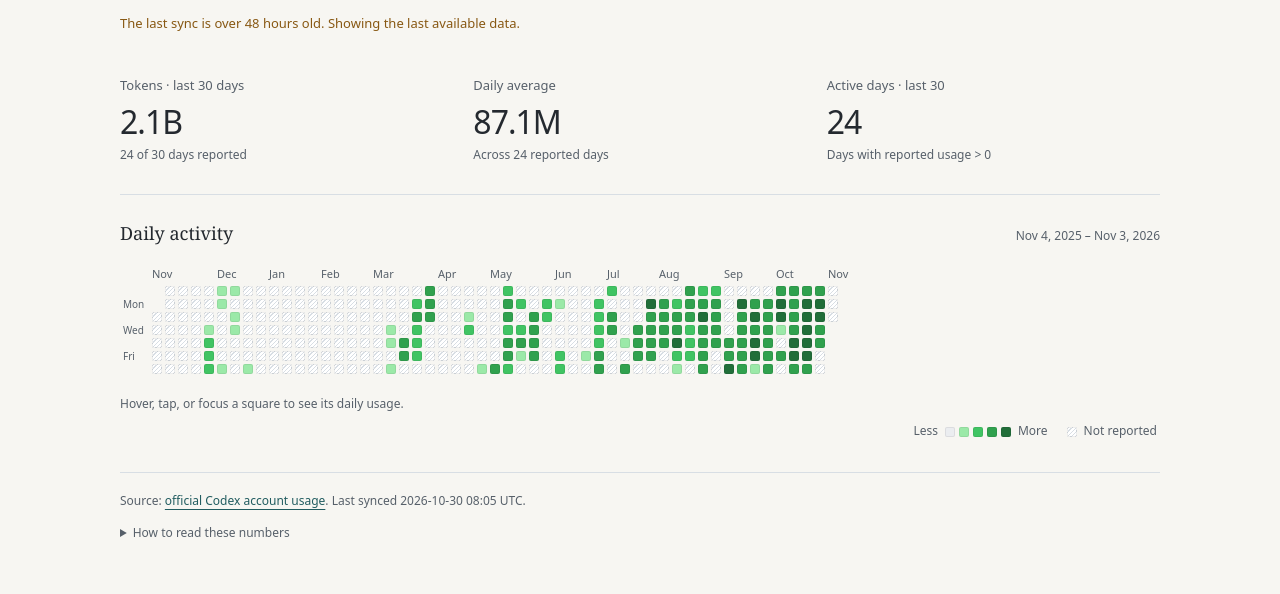
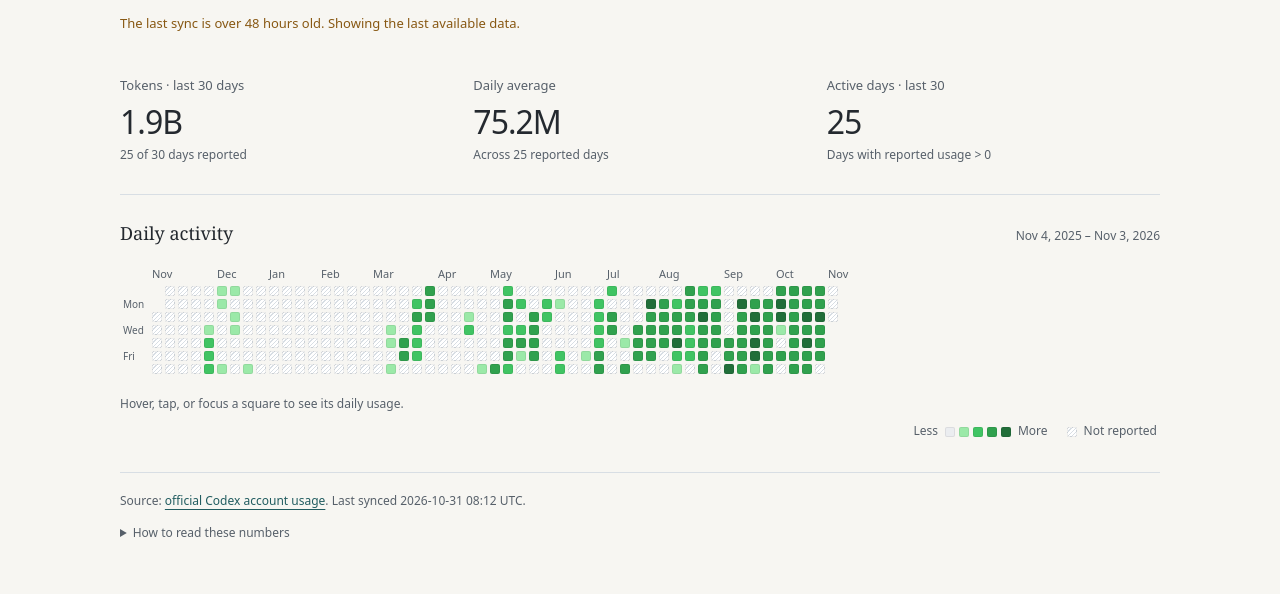
Before and after one commit to jzstark/jzstark.github.io, a Jekyll site: the page built from activity.html, in a window 1280 px wide. Shown: the part 351-945 px from the top of the page. Built offline with Jekyll 4.4.1, drawn with Linux system fonts in a browser that asks for light colours; part of the change alters nothing that is shown.

Commit message:
Update Codex daily activity

```diff
--- a/assets/data/codex-usage.json
+++ b/assets/data/codex-usage.json
@@ -5,12 +5,12 @@
     "name": "Codex account usage",
     "url": "https://learn.chatgpt.com/docs/app-server#7-token-usage-chatgpt"
   },
-  "updated_at": "2026-10-30T08:05:39Z",
+  "updated_at": "2026-10-31T08:12:39Z",
   "summary": {
-    "lifetimeTokens": 6215902616,
-    "peakDailyTokens": 253813645,
-    "currentStreakDays": 19,
-    "longestStreakDays": 19
+    "lifetimeTokens": 5933402435,
+    "peakDailyTokens": 230002159,
+    "currentStreakDays": 20,
+    "longestStreakDays": 20
   },
   "days": [
     {
@@ -423,7 +423,7 @@
     },
     {
       "date": "2026-09-17",
-      "tokens": 62962335
+      "tokens": 62929245
     },
     {
       "date": "2026-09-18",
@@ -431,27 +431,27 @@
     },
     {
       "date": "2026-09-19",
-      "tokens": 60157773
+      "tokens": 59585613
     },
     {
       "date": "2026-09-21",
-      "tokens": 93527525
+      "tokens": 93303095
     },
     {
       "date": "2026-09-22",
-      "tokens": 168976981
+      "tokens": 152666724
     },
     {
       "date": "2026-09-23",
-      "tokens": 80197171
+      "tokens": 73963967
     },
     {
       "date": "2026-09-24",
-      "tokens": 208505802
+      "tokens": 193259821
     },
     {
       "date": "2026-09-25",
-      "tokens": 253813645
+      "tokens": 230002159
     },
     {
       "date": "2026-09-26",
@@ -459,39 +459,39 @@
     },
     {
       "date": "2026-09-28",
-      "tokens": 61173529
+      "tokens": 57759537
     },
     {
       "date": "2026-09-29",
-      "tokens": 32415248
+      "tokens": 30785324
     },
     {
       "date": "2026-09-30",
-      "tokens": 47708072
+      "tokens": 45922727
     },
     {
       "date": "2026-10-01",
-      "tokens": 13482091
+      "tokens": 13362475
     },
     {
       "date": "2026-10-02",
-      "tokens": 50167368
+      "tokens": 48575163
     },
     {
       "date": "2026-10-03",
-      "tokens": 46558905
+      "tokens": 44862850
     },
     {
       "date": "2026-10-04",
-      "tokens": 64205331
+      "tokens": 61992095
     },
     {
       "date": "2026-10-05",
-      "tokens": 117389430
+      "tokens": 113868817
     },
     {
       "date": "2026-10-06",
-      "tokens": 108885271
+      "tokens": 107894579
     },
     {
       "date": "2026-10-07",
@@ -499,83 +499,87 @@
     },
     {
       "date": "2026-10-09",
-      "tokens": 39632171
+      "tokens": 37161010
     },
     {
       "date": "2026-10-11",
-      "tokens": 52946790
+      "tokens": 47341826
     },
     {
       "date": "2026-10-12",
-      "tokens": 83231450
+      "tokens": 71957614
     },
     {
       "date": "2026-10-13",
-      "tokens": 36167931
+      "tokens": 32441904
     },
     {
       "date": "2026-10-14",
-      "tokens": 83600213
+      "tokens": 72612419
     },
     {
       "date": "2026-10-15",
-      "tokens": 115175874
+      "tokens": 96096849
     },
     {
       "date": "2026-10-16",
-      "tokens": 106991269
+      "tokens": 90979419
     },
     {
       "date": "2026-10-17",
-      "tokens": 87845331
+      "tokens": 76490366
     },
     {
       "date": "2026-10-18",
-      "tokens": 42927828
+      "tokens": 35263433
     },
     {
       "date": "2026-10-19",
-      "tokens": 101025243
+      "tokens": 88767091
     },
     {
       "date": "2026-10-20",
-      "tokens": 133948037
+      "tokens": 122238730
     },
     {
       "date": "2026-10-21",
-      "tokens": 108807676
+      "tokens": 94984082
     },
     {
       "date": "2026-10-22",
-      "tokens": 150321041
+      "tokens": 136222482
     },
     {
       "date": "2026-10-23",
-      "tokens": 114441525
+      "tokens": 93086105
     },
     {
       "date": "2026-10-24",
-      "tokens": 94473004
+      "tokens": 81704137
     },
     {
       "date": "2026-10-25",
-      "tokens": 51125977
+      "tokens": 35127798
     },
     {
       "date": "2026-10-26",
-      "tokens": 109896538
+      "tokens": 92023611
     },
     {
       "date": "2026-10-27",
-      "tokens": 177812330
+      "tokens": 158600753
     },
     {
       "date": "2026-10-28",
-      "tokens": 50472333
+      "tokens": 42538384
     },
     {
       "date": "2026-10-29",
-      "tokens": 58416047
+      "tokens": 39474467
+    },
+    {
+      "date": "2026-10-30",
+      "tokens": 51038233
     }
   ]
 }
```
